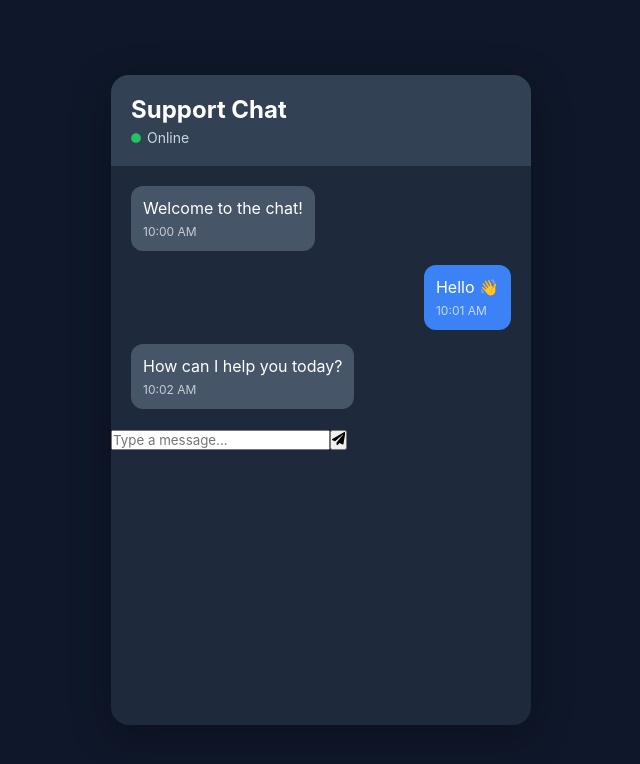
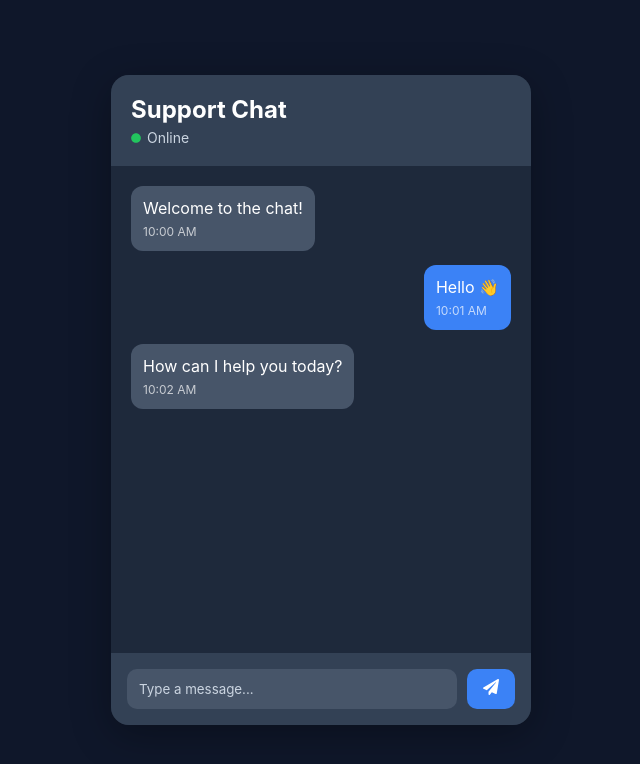
Before and after one commit to jihadsoyon/React-Learn-Practice, a React (Vite) app in the folder Problem-Solving/realtime-chat-ui/: page / in a window 1280 px wide. Shown: the top 764 px of the page, without its empty margins (319-959 px from the left). Built offline with nearby package versions, Linux system fonts and the light colour scheme.

Commit message:
style: polish saas chat interface

```diff
--- a/Problem-Solving/realtime-chat-ui/src/index.css
+++ b/Problem-Solving/realtime-chat-ui/src/index.css
@@ -77,3 +77,49 @@ body {
   font-size: 12px;
   opacity: 0.7;
 }
+
+.chat-container {
+  display: flex;
+  flex-direction: column;
+}
+
+.message-list {
+  flex: 1;
+  overflow-y: auto;
+}
+
+.message-input-container {
+  display: flex;
+  gap: 10px;
+  padding: 16px;
+  background: #334155;
+}
+
+.message-input-container input {
+  flex: 1;
+  border: none;
+  outline: none;
+  padding: 12px;
+  border-radius: 10px;
+  background: #475569;
+  color: white;
+}
+
+.message-input-container input::placeholder {
+  color: #cbd5e1;
+}
+
+.message-input-container button {
+  border: none;
+  cursor: pointer;
+  width: 48px;
+  border-radius: 10px;
+  background: #3b82f6;
+  color: white;
+  font-size: 16px;
+  transition: 0.3s;
+}
+
+.message-input-container button:hover {
+  background: #2563eb;
+}
```
